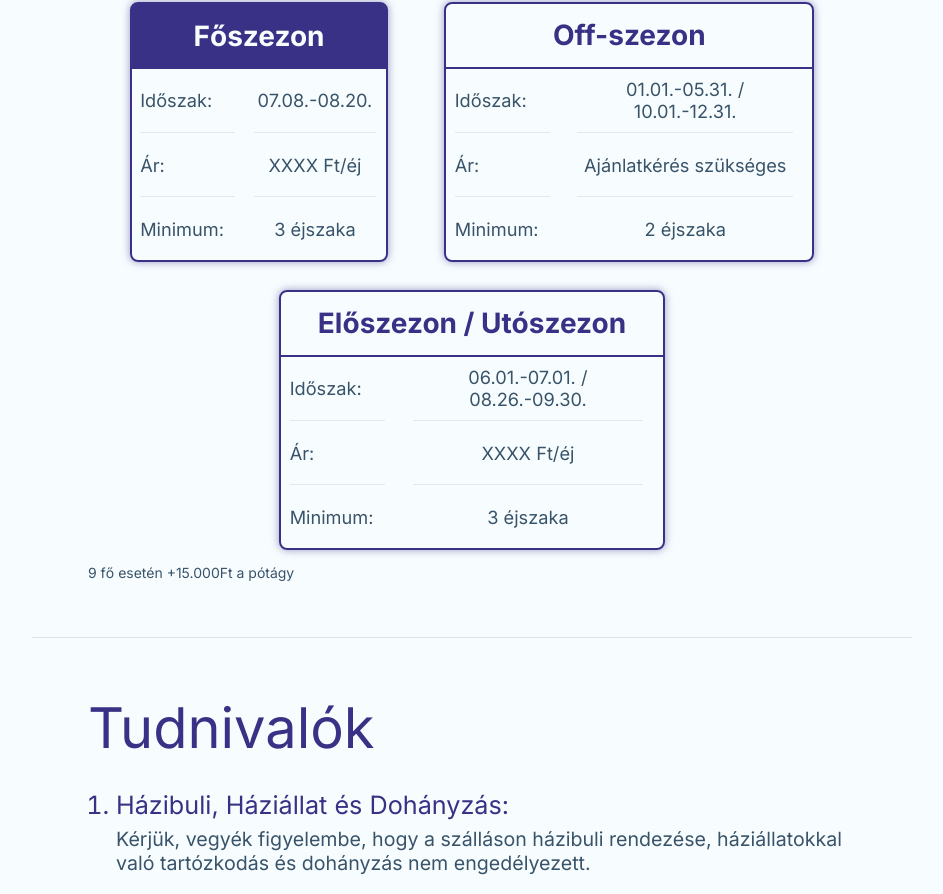
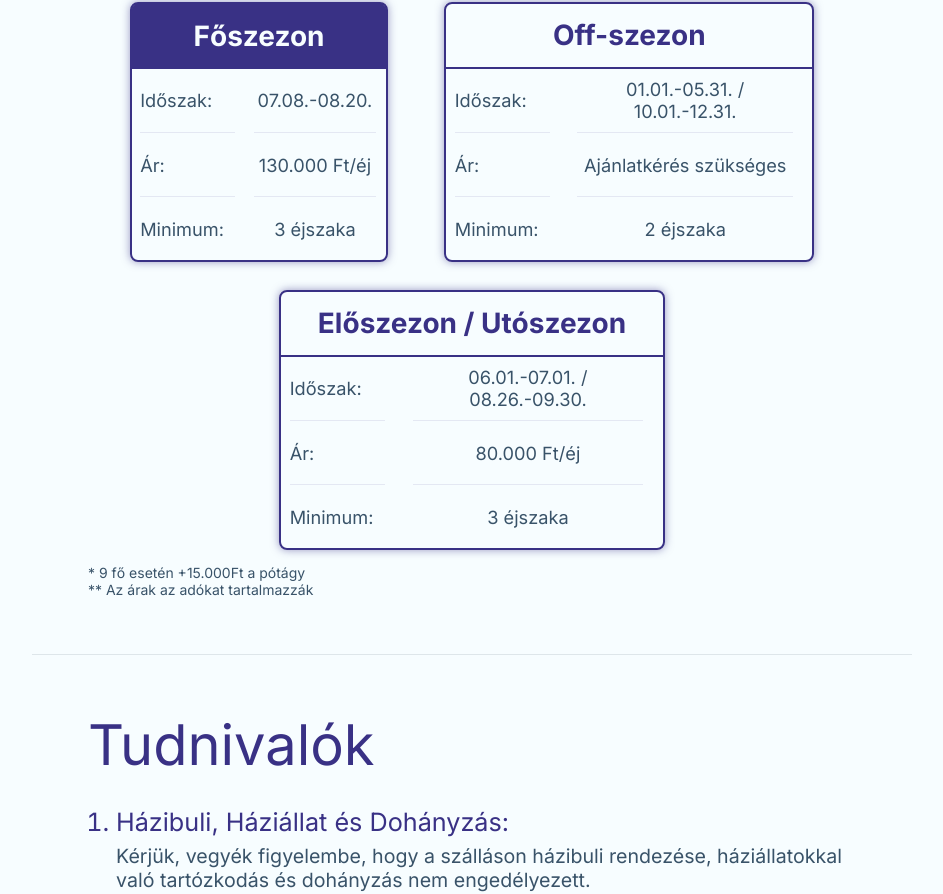
Before and after one commit to PP3Ti/kektetos, a React (Vite) app: page / in a window 1280 px wide. Shown: the part 5519-6413 px from the top of the page, without its empty margins (168-1111 px from the left). Built offline with nearby package versions, Linux system fonts and the light colour scheme.

Commit message:
Update Prices.jsx
Update prices

```diff
--- a/src/bodyparts/Prices.jsx
+++ b/src/bodyparts/Prices.jsx
@@ -11,7 +11,7 @@ export default function Prices() {
     {
       name: 'Főszezon',
       date: '07.08.-08.20.',
-      price: 'XXXX Ft/éj',
+      price: '130.000 Ft/éj',
       minimum: '3 éjszaka',
       priority: true
     },
@@ -25,7 +25,7 @@ export default function Prices() {
     {
       name: 'Előszezon / Utószezon',
       date: '06.01.-07.01. / 08.26.-09.30.',
-      price: 'XXXX Ft/éj',
+      price: '80.000 Ft/éj',
       minimum: '3 éjszaka',
       priority: false
     }
@@ -58,7 +58,8 @@ export default function Prices() {
           {renderedPriceCards}
         </div>
         <p className="prices-additional-info">
-          9 fő esetén +15.000Ft a pótágy
+          * 9 fő esetén +15.000Ft a pótágy <br />
+          ** Az árak az adókat tartalmazzák
         </p>
       </div>
     </div>
```
